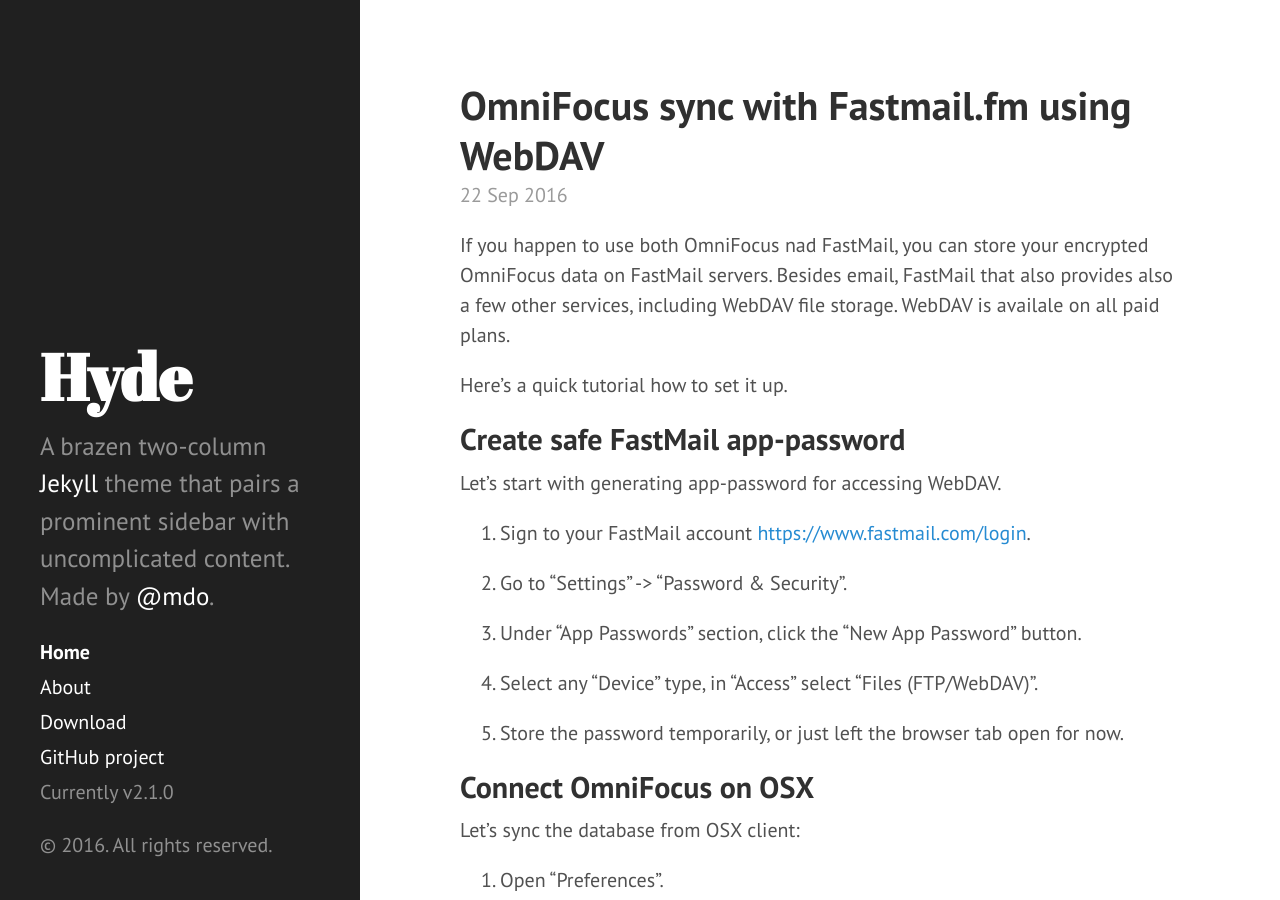
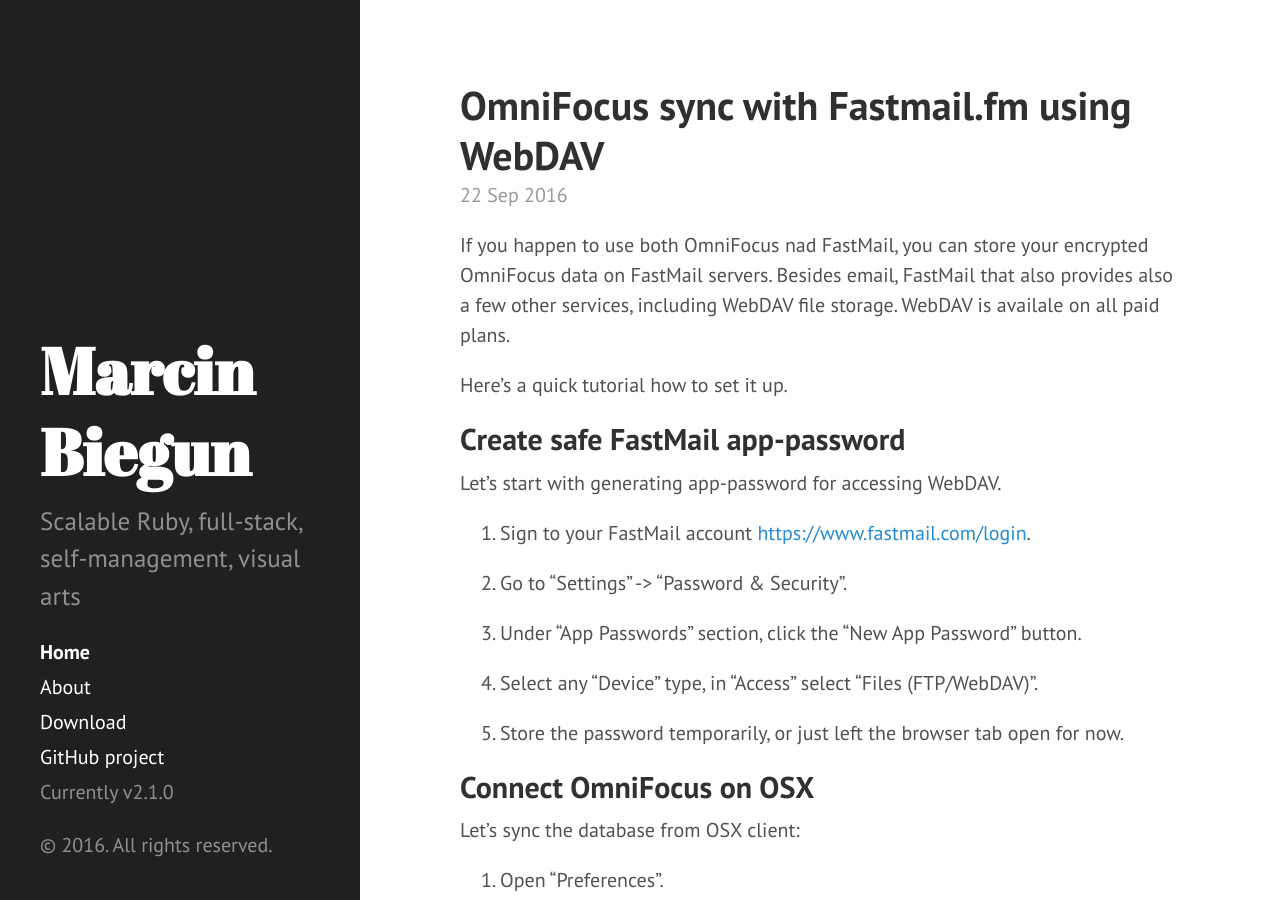
Before and after one commit to marcinbiegun/n23.pl, a Jekyll site: the page built from index.html, in a window 1280 px wide and 900 px high. Built offline with Jekyll 4.4.1, drawn with Linux system fonts in a browser that asks for light colours; Markdown is read by kramdown in place of the engine named in the settings; the list of posts is cut into pages by our own code.

Commit message:
Config file with real data

```diff
--- a/_config.yml
+++ b/_config.yml
@@ -7,15 +7,15 @@
 relative_permalinks: true
 
 # Setup
-title:            Hyde
-tagline:          'A Jekyll theme'
-description:      'A brazen two-column <a href="http://jekyllrb.com" target="_blank">Jekyll</a> theme that pairs a prominent sidebar with uncomplicated content. Made by <a href="https://twitter.com/mdo" target="_blank">@mdo</a>.'
-url:              http://hyde.getpoole.com
+title:            'Marcin Biegun'
+tagline:          'splitting reality'
+description:      'Scalable Ruby, full-stack, self-management, visual arts'
+url:              http://marcinbiegun.com
 baseurl:          /
 
 author:
-  name:           'Mark Otto'
-  url:            https://twitter.com/mdo
+  name:           'Marcin Biegun'
+  url:            https://marcinbiegun.com
 
 paginate:         5
 
@@ -25,5 +25,7 @@
 github:
   repo:           https://github.com/poole/hyde
 
-gems:
-  - jekyll-paginate
+social:
+  twitter: kotutku
+  github: marcinbiegun
+  linkedin: mabiegun
```
